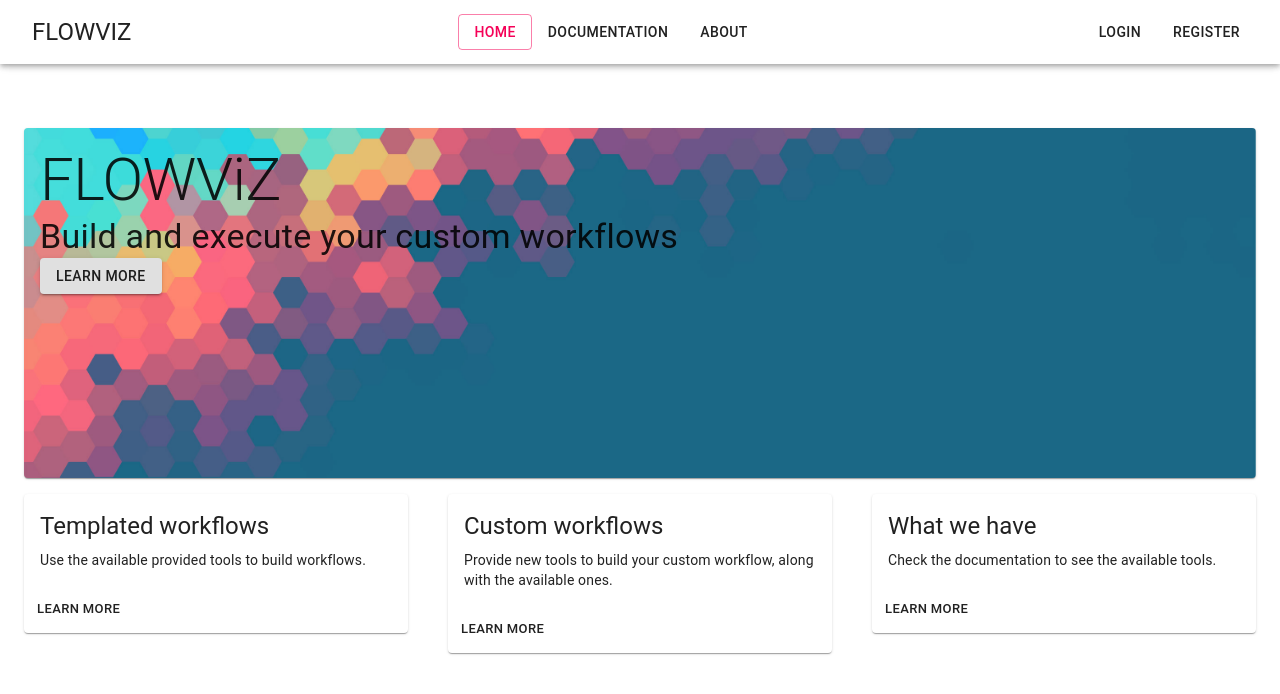
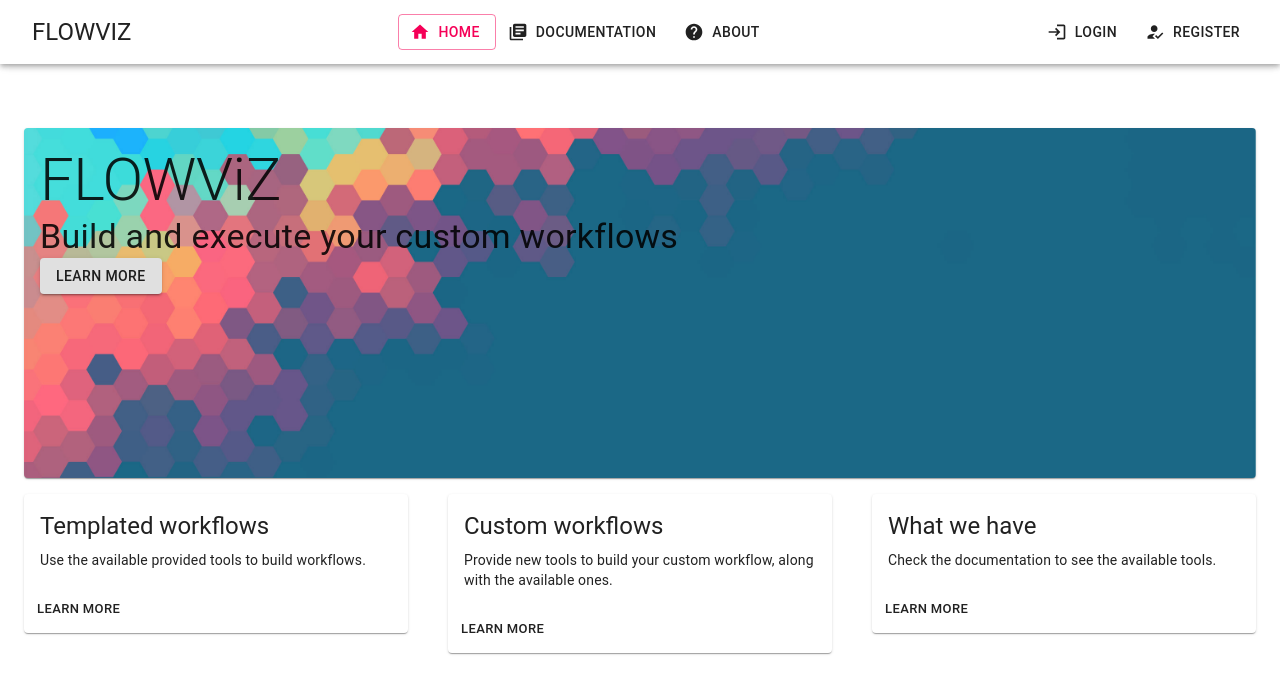
Before and after one commit to mig07/FLOWViZ, a React (Create React App) app in the folder client/: page / in a window 1280 px wide. Shown: the top 694 px of the page. Built offline with nearby package versions, Linux system fonts and the light colour scheme.

Commit message:
Client: Added icons to navbar buttons

```diff
--- a/client/src/component/navbar/navBarAuthButtons.js
+++ b/client/src/component/navbar/navBarAuthButtons.js
@@ -10,15 +10,20 @@ import {
 import Box from "@material-ui/core/Box";
 import Button from "@material-ui/core/Button";
 import UserAvatar from "../common/userAvatar";
+import LoginIcon from "@mui/icons-material/Login";
+import HowToRegIcon from "@mui/icons-material/HowToReg";
+import AccountTreeIcon from "@mui/icons-material/AccountTree";
 
 const notAuthenticatedButtons = [
   {
     name: "Login",
     url: "/login",
+    icon: <LoginIcon />,
   },
   {
     name: "Register",
     url: "/register",
+    icon: <HowToRegIcon />,
   },
 ];
 
@@ -26,6 +31,7 @@ const authenticatedButtons = [
   {
     name: "Workflows",
     url: "/workflow",
+    icon: <AccountTreeIcon />,
   },
 ];
 
@@ -76,6 +82,7 @@ const authSection = (navigateTo, currentPage, username) => {
           key={pageButton.name}
           color="secondary"
           variant={currentPage === pageButton.url ? "outlined" : "string"}
+          startIcon={pageButton.icon}
           onClick={() => navigateTo(pageButton.url)}
         >
           {pageButton.name}
@@ -150,6 +157,7 @@ const notAuthSection = (navigateTo, currentPage) => {
         key={pageButton.name}
         color="secondary"
         variant={currentPage === pageButton.url ? "outlined" : "string"}
+        startIcon={pageButton.icon}
         onClick={() => navigateTo(pageButton.url)}
       >
         {pageButton.name}
--- a/client/src/component/navbar/navBarButtons.js
+++ b/client/src/component/navbar/navBarButtons.js
@@ -1,6 +1,9 @@
 import Box from "@material-ui/core/Box";
 import Button from "@material-ui/core/Button";
 import * as React from "react";
+import HomeIcon from "@mui/icons-material/Home";
+import LibraryBooksIcon from "@mui/icons-material/LibraryBooks";
+import HelpIcon from "@mui/icons-material/Help";
 
 const pageButtonsGroups = [
   {
@@ -9,14 +12,17 @@ const pageButtonsGroups = [
       {
         name: "Home",
         url: "/",
+        icon: <HomeIcon />,
       },
       {
         name: "Documentation",
         url: "/documentation",
+        icon: <LibraryBooksIcon />,
       },
       {
         name: "About",
         url: "/about",
+        icon: <HelpIcon />,
       },
     ],
   },
@@ -37,6 +43,7 @@ export default function NavBarButtons({ navigateTo, currentPage }) {
           key={pageButton.name}
           color="secondary"
           variant={currentPage === pageButton.url ? "outlined" : "string"}
+          startIcon={pageButton.icon}
           onClick={() => navigateTo(pageButton.url)}
         >
           {pageButton.name}
```
Also changed, not shown: client/src/component/navbar/navBar.js (+1 -13 lines).
